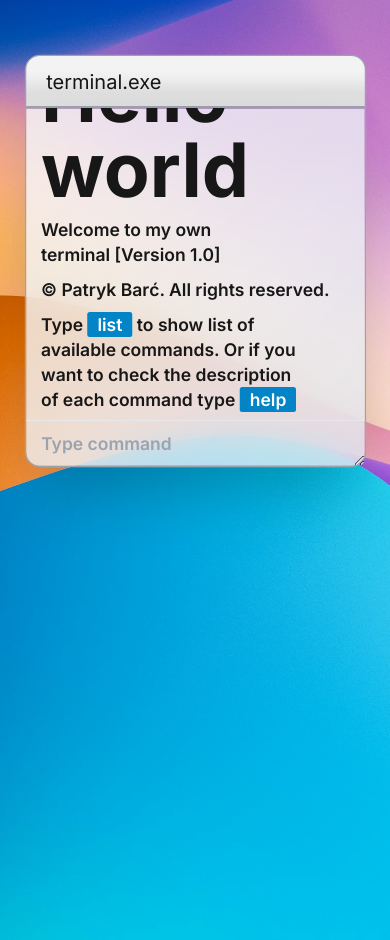
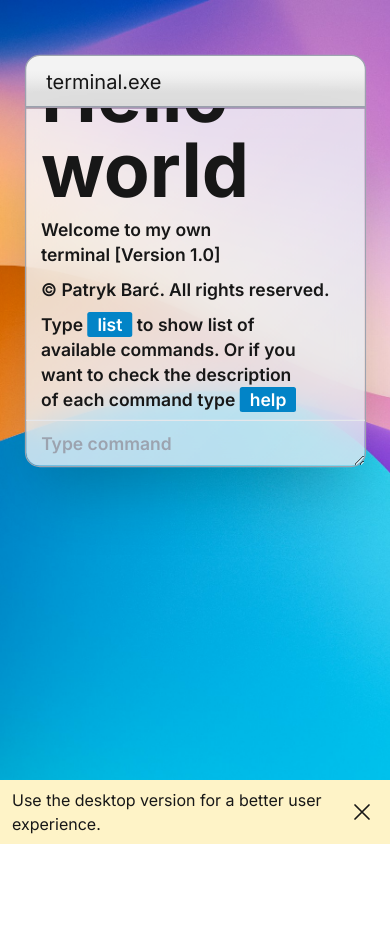
Before and after one commit to Patrykbarc/react-terminal, a React (Vite) app: page / in a window 390 px wide. After the commit the page ends 844 px from the top, so only its background shows below. Built offline with nearby package versions, Linux system fonts and the light colour scheme.

Commit message:
Adjusted mobile view

```diff
--- a/src/App.tsx
+++ b/src/App.tsx
@@ -1,14 +1,18 @@
+import { MobileDeviceNotification } from './components/MobileDeviceNotification/MobileDeviceNotification'
 import { TerminalContainer } from './components/TerminalBody/TerminalBody'
 import { TerminalHeader } from './components/TerminalHeader/TerminalHeader'
 
 function App() {
 	return (
-		<div className='mt-24 flex h-screen items-start justify-center text-neutral-900 md:mt-0 md:items-center'>
-			<div className='scale-125'>
-				<TerminalHeader />
-				<TerminalContainer />
+		<>
+			<MobileDeviceNotification />
+			<div className='flex h-screen items-start justify-center pt-24 text-neutral-900 md:mt-0 md:items-center'>
+				<div className='scale-125'>
+					<TerminalHeader />
+					<TerminalContainer />
+				</div>
 			</div>
-		</div>
+		</>
 	)
 }
 
--- a/src/components/ActualTime/ActualTime.tsx
+++ b/src/components/ActualTime/ActualTime.tsx
@@ -2,5 +2,5 @@ import { getActualTime } from '../../utils/functions/getDates'
 
 export function ActualTime() {
 	const { actualTime } = getActualTime()
-	return <small className='text-neutral-900'>{actualTime}</small>
+	return <small className='hidden text-neutral-900 sm:block'>{actualTime}</small>
 }
--- /dev/null
+++ b/src/components/MobileDeviceNotification/MobileDeviceNotification.tsx
@@ -0,0 +1,17 @@
+import { XMarkIcon } from '@heroicons/react/24/outline'
+import { useState } from 'react'
+
+export function MobileDeviceNotification() {
+	const [isClosed, setIsClosed] = useState<boolean>(false)
+
+	return (
+		!isClosed && (
+			<div className='absolute bottom-0 flex w-full items-center justify-between bg-amber-100 px-3 py-2 text-neutral-900 sm:hidden'>
+				<p>Use the desktop version for a better user experience.</p>
+				<button className='p-0.5' onClick={() => setIsClosed(true)}>
+					<XMarkIcon className='size-7' />
+				</button>
+			</div>
+		)
+	)
+}
--- a/src/components/Outputs/Experience.tsx
+++ b/src/components/Outputs/Experience.tsx
@@ -62,7 +62,7 @@ export function Experience({ setInput }: SetStateProps<string>) {
 		<div className='flex flex-col gap-8'>
 			{experience.map((item, index) => (
 				<div className='flex w-full flex-col gap-4'>
-					<div className='h-fit w-2/6 text-balance capitalize'>
+					<div className='h-fit text-balance capitalize'>
 						<p className='text-2xl font-bold'>{item.position}</p>
 						<small className='w-fit'>
 							{item.company} | {item.timespan}
--- a/src/utils/functions/handleSetChat.tsx
+++ b/src/utils/functions/handleSetChat.tsx
@@ -22,14 +22,14 @@ export function handleSetChat({ event, useStates: { input, setInput, setChat } }
 			content: (
 				<>
 					<div className='mb-2 flex w-full justify-between text-white'>
-						<div className='flex'>
-							<span className='block w-fit bg-green-700 px-2'>patrykbarc</span>
-							<span className='flex w-fit items-center gap-1 bg-sky-600 px-2'>
+						<div className='hidden sm:flex'>
+							<div className='block w-fit bg-green-700 px-2'>patrykbarc</div>
+							<div className='flex w-fit items-center gap-1 bg-sky-600 px-2'>
 								<FolderIcon className='size-4' /> portfolio
-							</span>
-							<span className='flex items-center gap-1 bg-neutral-800 px-2'>
+							</div>
+							<div className='flex items-center gap-1 bg-neutral-800 px-2'>
 								<CodeBracketIcon className='size-4' /> {formattedInput}
-							</span>
+							</div>
 						</div>
 						<ActualTime />
 					</div>
```
